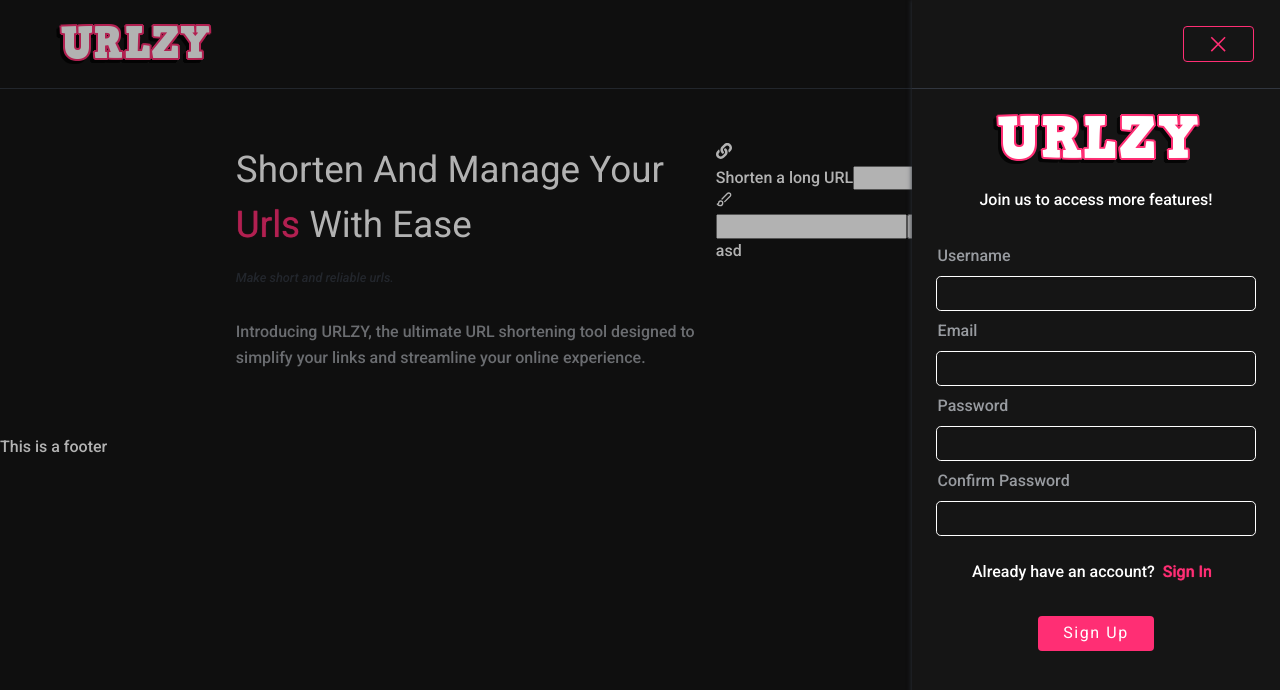
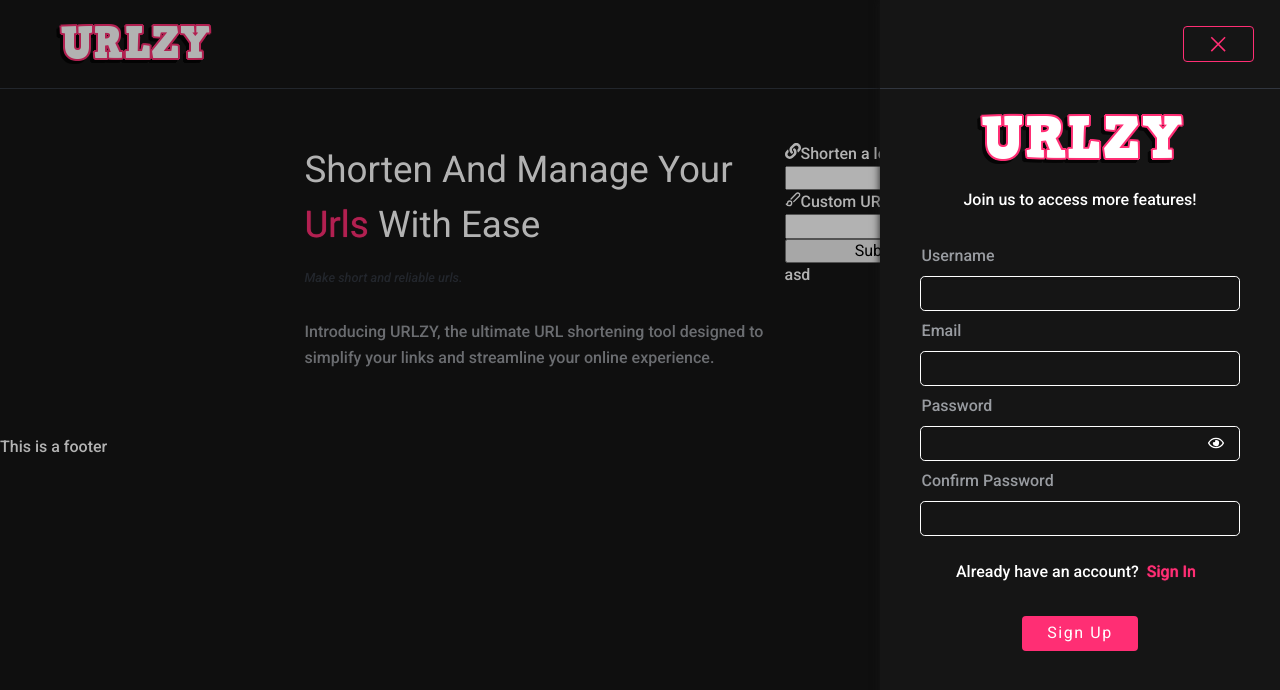
Before and after one commit to gsusk/urlz, a React (Vite) app in the folder client/: page /register in a window 1280 px wide. Shown: the top 690 px of the page. Built offline with nearby package versions, Linux system fonts and the light colour scheme.

Commit message:
initiated shortener and sign up

```diff
--- a/client/src/components/RegisterForm.tsx
+++ b/client/src/components/RegisterForm.tsx
@@ -1,16 +1,20 @@
-import { useState } from "react";
+import { useRef, useState } from "react";
 import { Link } from "react-router-dom";
 import { useAppDispatch, useAppSelector } from "../hooks/appSelector";
 import { signUp } from "../redux/auth/auth";
+import { FaRegEye } from "react-icons/fa";
+import { FaRegEyeSlash } from "react-icons/fa6";
 
 function RegisterForm() {
   const loading = useAppSelector((state) => state.user.loading);
+  const passwordRef = useRef<HTMLInputElement>(null);
   const [formData, setFormData] = useState({
     username: "",
     password: "",
     email: "",
     confirmPassword: "",
   });
+  const [inputType, setInputType] = useState("password");
   const dispatch = useAppDispatch();
   const handleChange = (e: React.FormEvent<HTMLInputElement>) => {
     const value = e.currentTarget.value;
@@ -61,15 +65,30 @@ function RegisterForm() {
           <label htmlFor="password" className="login-form-label">
             Password
           </label>
+          <div className="password-cover-wrapper">
             <input
-            type="password"
+              type={inputType}
               id="password"
               name="password"
               value={formData.password}
               onChange={handleChange}
               className="login-form-input"
+              ref={passwordRef}
+              autoComplete="new-password"
               required
             />
+            {inputType === "text" ? (
+              <FaRegEyeSlash
+                className="password-cover-icon"
+                onClick={() => setInputType("password")}
+              />
+            ) : (
+              <FaRegEye
+                className="password-cover-icon"
+                onClick={() => setInputType("text")}
+              />
+            )}
+          </div>
           <label htmlFor="confirmPassword" className="login-form-label">
             Confirm Password
           </label>
@@ -80,6 +99,7 @@ function RegisterForm() {
             value={formData.confirmPassword}
             onChange={handleChange}
             className="login-form-input"
+            autoComplete="new-password"
             required
           />
           <div>
--- a/client/src/components/Shortener.tsx
+++ b/client/src/components/Shortener.tsx
@@ -1,23 +1,32 @@
 import { FaLink } from "react-icons/fa";
 import { LuBrush } from "react-icons/lu";
+import "./shortener.css";
+
 function Shortener() {
   return (
     <section>
-      <div className="">
-        <label htmlFor="long_url">
-          <div>
-            <FaLink />
-          </div>
+      <div className="shortener-container">
+        <label htmlFor="longUrl">
+          <FaLink />
           <span>Shorten a long URL</span>
         </label>
-        <input type="text" name="long_url" />
-        <label htmlFor="">
-          <div>
-            <LuBrush />
-          </div>
-          <span></span>
+        <input
+          type="text"
+          name="longUrl"
+          id="longUrl"
+          className="long-url-input"
+        />
+        <label htmlFor="customUrl">
+          <LuBrush />
+          <span>Custom URL</span>
         </label>
-        <input type="text" />
+        <input
+          type="text"
+          name="customUrl"
+          id="customUrl"
+          className="custom-url-inut"
+        />
+
         <input type="submit" />
       </div>
     </section>
--- /dev/null
+++ b/client/src/components/shortener.css
@@ -0,0 +1,4 @@
+.shortener-container {
+  display: flex;
+  flex-direction: column;
+}
--- a/client/src/pages/Login.css
+++ b/client/src/pages/Login.css
@@ -3,15 +3,15 @@
   top: 0;
   right: 0;
   bottom: 0;
-  width: 23rem;
+  width: 25rem;
   height: 100%;
   background-color: var(--main-darkest-color);
-  box-shadow: 0 0 0.3rem var(--main-gray-color);
+  box-shadow: 0 0 0.5rem var(--main-darkest-color);
 }
 
 .lat-bar-icontainer {
   width: 100%;
-  padding: 1rem 1.5rem;
+  padding: 1rem 2.5rem;
   overflow-wrap: break-word;
   overflow: hidden;
   text-align: start;
@@ -42,6 +42,18 @@
   text-align: center;
   text-overflow: ellipsis;
   overflow: hidden;
+}
+
+.password-cover-wrapper {
+  position: relative;
+}
+.password-cover-wrapper > input {
+  padding-right: 3rem;
+}
+.password-cover-icon {
+  position: absolute;
+  top: 1.05rem;
+  right: 1rem;
 }
 
 .login-form-input {
@@ -85,3 +97,14 @@
   align-content: center;
   margin: 2rem 0;
 }
+
+input:-webkit-autofill,
+input:-webkit-autofill:hover,
+input:-webkit-autofill:focus,
+input:-webkit-autofill:active {
+  -webkit-box-shadow: 0 0 0 30px var(--main-darkest-color) inset !important;
+}
+
+input:-webkit-autofill {
+  -webkit-text-fill-color: var(--main-white-color) !important;
+}
```
Lines whose indentation alone changed are shown as unchanged.
